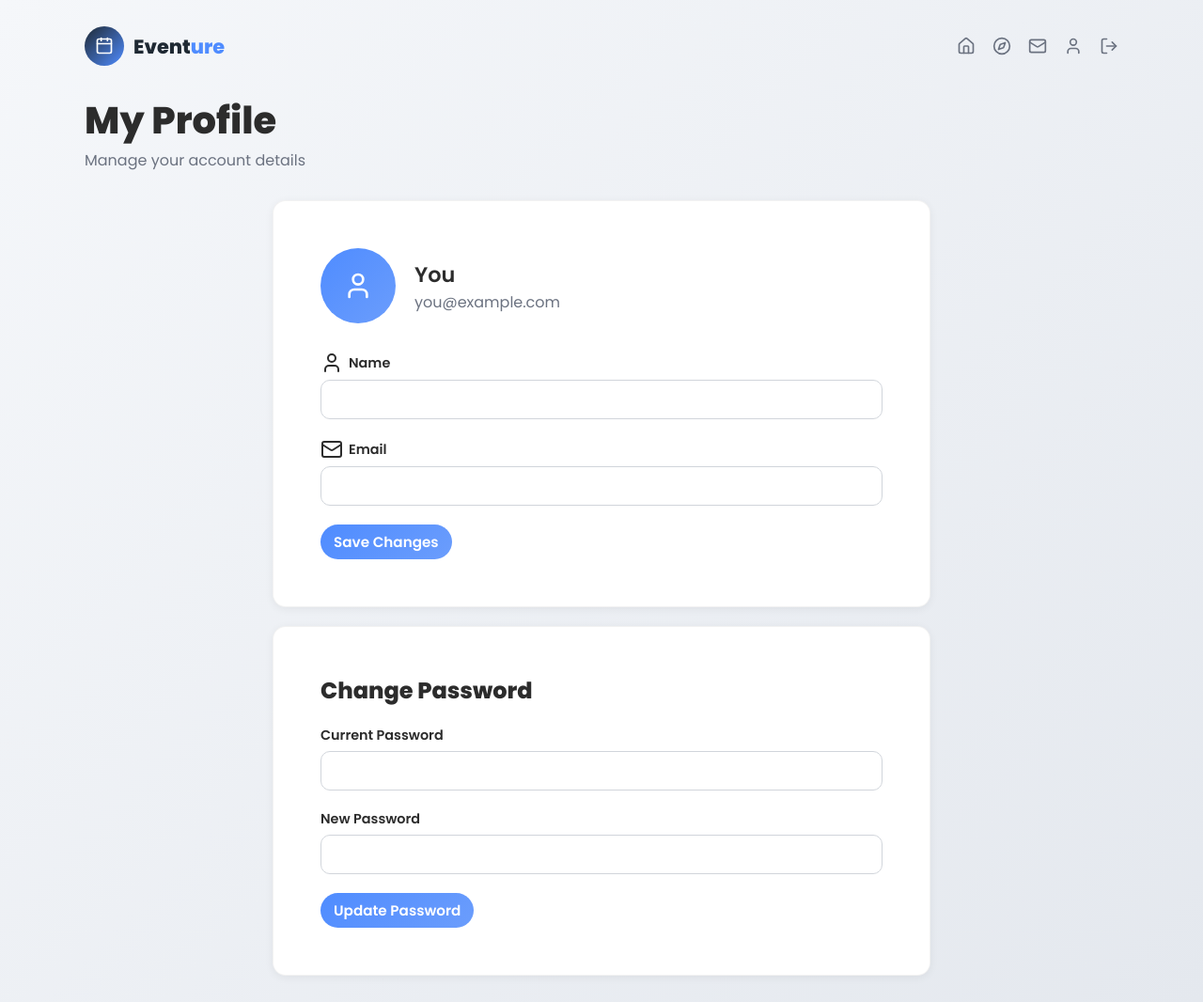
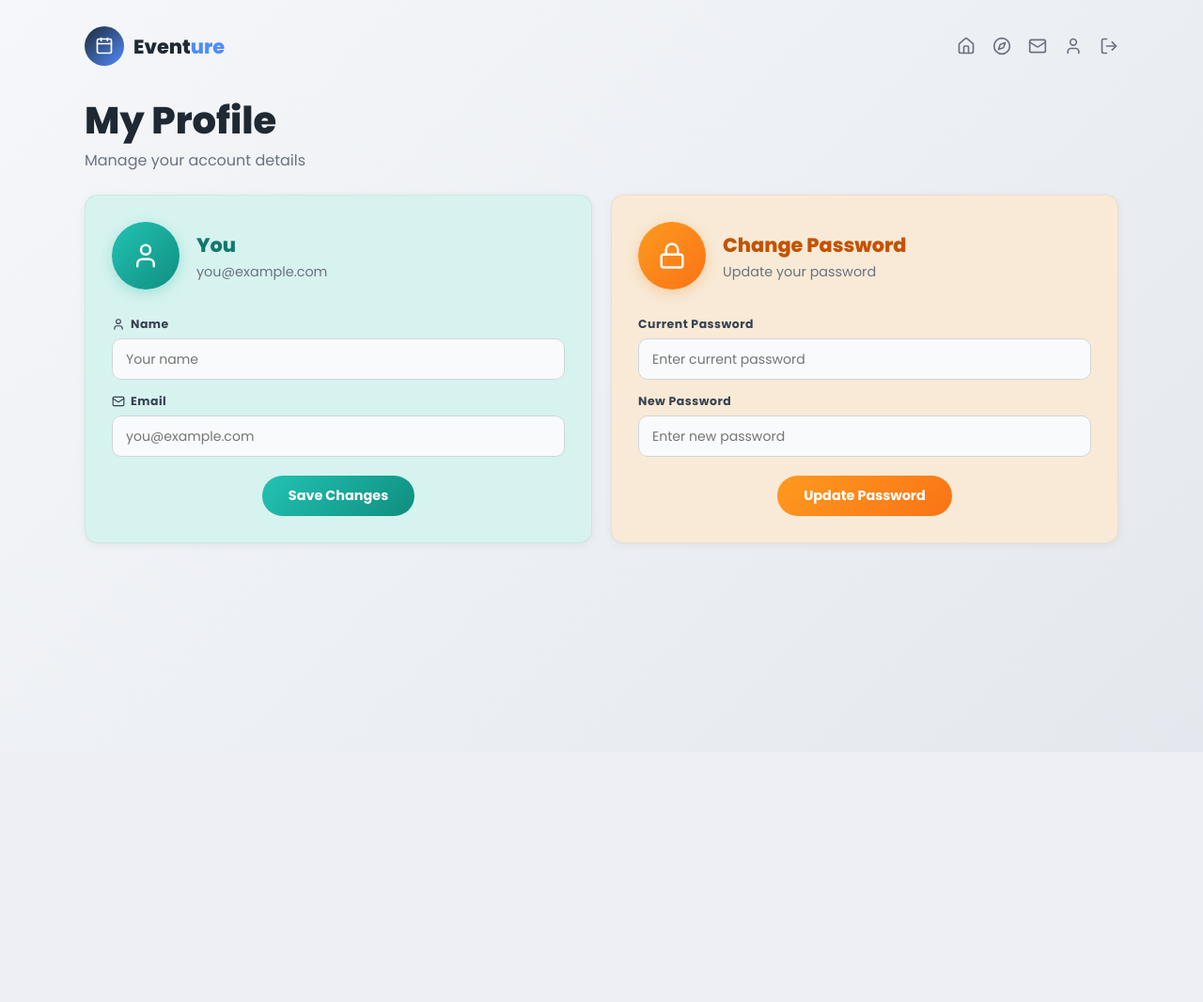
Before and after one commit to Gg1803/CITS3403-Group-project, a Flask app: page /profile in a window 1280 px wide. Shown: the whole page at 94% size. After the commit the page ends 581 px from the top, so only its background shows below. Run offline with Flask 3, Linux system fonts and the light colour scheme.

Commit message:
update ui

```diff
--- a/static/css/discover.css
+++ b/static/css/discover.css
@@ -86,6 +86,9 @@ body {
   border-radius: 14px;
   background: white;
   box-shadow: 0 2px 10px rgba(0,0,0,0.06);
+  display: flex;
+  flex-direction: column;
+  height: 100%;
 }
 
 .card-header {
@@ -130,6 +133,7 @@ body {
   padding: 14px;
   color: #6b7280;
   font-size: 0.9rem;
+  flex-grow: 1;
 }
 
 .card-content p {
--- a/static/css/profile.css
+++ b/static/css/profile.css
@@ -1,6 +1,6 @@
 body {
   padding: 28px;
-  color: #2c2c2c;
+  color: #1f2933;
 }
 
 .container {
@@ -8,51 +8,97 @@ body {
   margin: auto;
 }
 
-.profile-card {
-  padding: 50px;
-  max-width: 700px;
-  margin: 30px auto 0;
+/* Card colours */
+.profile-card.profile-card-info {
+  background: #d6f3ef;
 }
 
-/* Top section */
+.profile-card.profile-card-password {
+  background: #f8ead6;
+}
+
+/* Profile card */
+.cards-row {
+  display: grid;
+  grid-template-columns: 1fr 1fr;
+  gap: 20px;
+  align-items: stretch;
+}
+
+.profile-card {
+  padding: 28px;
+  margin: 0;
+  display: flex;
+  flex-direction: column;
+}
+
+/* Push button to bottom of card */
+.profile-card .profile-btn {
+  margin-top: auto;
+  align-self: center;
+}
+
+/* Avatar row */
 .profile-top {
   display: flex;
   align-items: center;
-  gap: 20px;
-  margin-bottom: 30px;
+  gap: 18px;
+  margin-bottom: 28px;
 }
 
 .profile-avatar {
-  width: 80px;
-  height: 80px;
+  width: 72px;
+  height: 72px;
   border-radius: 50%;
-  background: linear-gradient(135deg, #4f8cff, #6b9dfc);
+  background: linear-gradient(135deg, #22c3b4, #0f8e7e);
   display: flex;
   align-items: center;
   justify-content: center;
   color: white;
+  flex-shrink: 0;
+  box-shadow: 0 4px 14px rgba(14, 168, 154, 0.25);
 }
 
 .profile-avatar svg {
-  width: 32px;
-  height: 32px;
+  width: 30px;
+  height: 30px;
+  stroke: white;
 }
 
 .profile-top h2 {
-  font-size: 1.4rem;
-  font-weight: 600;
+  font-size: 1.3rem;
+  font-weight: 800;
+  color: #1f2933;
+  margin: 0 0 3px;
 }
 
 .profile-top p {
   color: #6b7280;
+  font-size: 0.9rem;
+  margin: 0;
 }
 
-/* Inputs */
+/* Orange avatar for password card */
+.profile-avatar-password {
+  background: linear-gradient(135deg, #ff9a1f, #f97316);
+  box-shadow: 0 4px 14px rgba(249, 115, 22, 0.25);
+}
+
+/* Section heading inside card */
+.card-section-title {
+  font-size: 1.3rem;
+  font-weight: 800;
+  color: #1f2933;
+  margin-bottom: 28px;
+}
+
+/* Input fields (uniform with event_details / dashboard) */
 .profile-fields {
   display: flex;
   flex-direction: column;
-  gap: 20px;
+  gap: 14px;
   margin-bottom: 20px;
+  flex-grow: 1;
 }
 
 .input-group {
@@ -65,19 +111,71 @@ body {
   display: flex;
   align-items: center;
   gap: 6px;
-  font-weight: 600;
-  font-size: 0.9rem;
+  font-size: 0.78rem;
+  font-weight: 700;
+  color: #374151;
+  letter-spacing: 0.04em;
+}
+
+.input-group label svg {
+  width: 14px;
+  height: 14px;
+  flex-shrink: 0;
 }
 
 .input-group input {
-  padding: 10px;
+  height: 44px;
+  padding: 0 14px;
   border-radius: 10px;
   border: 1px solid #d1d5db;
+  background: #f9fafb;
   font-family: "Poppins", sans-serif;
+  font-size: 0.88rem;
+  color: #1f2933;
+  outline: none;
+  box-sizing: border-box;
+  transition: border-color 0.2s, box-shadow 0.2s, background 0.2s;
+  width: 100%;
 }
 
 .input-group input:focus {
-  outline: none;
   border-color: #4f8cff;
-  box-shadow: 0 0 0 3px rgba(79, 140, 255, 0.15);
+  box-shadow: 0 0 0 3px rgba(79, 140, 255, 0.12);
+  background: #fff;
 }
+
+/* Buttons: pill, gradient, one per card colour */
+.profile-btn {
+  display: inline-flex;
+  align-items: center;
+  justify-content: center;
+  padding: 11px 28px;
+  border-radius: 999px;
+  border: none;
+  font-family: "Poppins", sans-serif;
+  font-size: 0.9rem;
+  font-weight: 700;
+  color: #fff;
+  cursor: pointer;
+  transition: transform 0.2s, box-shadow 0.2s;
+}
+
+.profile-btn:hover {
+  transform: translateY(-1px);
+}
+
+/* Save Changes: green matching the profile card */
+.profile-btn-save {
+  background: linear-gradient(135deg, #22c3b4, #0f8e7e);
+}
+.profile-btn-save:hover {
+  box-shadow: 0 6px 14px rgba(14, 168, 154, 0.28);
+}
+
+/* Update Password: orange matching the password card */
+.profile-btn-password {
+  background: linear-gradient(135deg, #ff9a1f, #f97316);
+}
+.profile-btn-password:hover {
+  box-shadow: 0 6px 14px rgba(249, 115, 22, 0.28);
+}
--- a/templates/profile.html
+++ b/templates/profile.html
@@ -2,24 +2,22 @@
 <html lang="en">
 <head>
   <meta charset="UTF-8">
-  <title>Profile & Settings</title>
+  <title>Profile &amp; Settings</title>
+
+  <link href="https://fonts.googleapis.com/css2?family=Poppins:wght@400;600;700;800&display=swap" rel="stylesheet">
+  <script src="https://unpkg.com/lucide@latest"></script>
+
   <link rel="stylesheet" href="{{ url_for('static', filename='css/global.css') }}">
   <link rel="stylesheet" href="{{ url_for('static', filename='css/dashboard.css') }}">
   <link rel="stylesheet" href="{{ url_for('static', filename='css/profile.css') }}">
-
-  <!-- Poppins Font -->
-  <link href="https://fonts.googleapis.com/css2?family=Poppins:wght@400;600;800&display=swap" rel="stylesheet">
-
-  <!-- Lucide Icons -->
-  <script src="https://unpkg.com/lucide@latest"></script>
 </head>
 <body>
 
 <div class="container">
 
-    <!-- TOPBAR (same as dashboard) -->
+  <!-- TOPBAR -->
   <div class="topbar">
-      <div class="logo-group">
+    <div class="logo-group" onclick="goTo('/dashboard')">
       <div class="logo-icon"><i data-lucide="calendar"></i></div>
       <div class="logo-text">Event<span>ure</span></div>
     </div>
@@ -32,7 +30,7 @@
     </div>
   </div>
 
-    <!-- HEADER (same style as dashboard) -->
+  <!-- HEADER -->
   <div class="header">
     <div>
       <h1>My Profile</h1>
@@ -40,64 +38,70 @@
     </div>
   </div>
 
+  <!-- CARDS ROW -->
+  <div class="cards-row">
+
   <!-- PROFILE CARD -->
-    <div class="card profile-card">
+  <div class="card profile-card profile-card-info">
 
-      <!-- Avatar -->
     <div class="profile-top">
       <div class="profile-avatar">
         <i data-lucide="user"></i>
       </div>
       <div>
-          <h2 id="displayName">You</h2>
+        <h2 id="displayName" style="color:#12796c;">You</h2>
         <p id="displayEmail">you@example.com</p>
       </div>
     </div>
 
-      <!-- DETAILS -->
     <div class="profile-fields">
       <div class="input-group">
         <label><i data-lucide="user"></i> Name</label>
-          <input type="text" id="nameInput">
+        <input type="text" id="nameInput" placeholder="Your name" />
       </div>
-
       <div class="input-group">
         <label><i data-lucide="mail"></i> Email</label>
-          <input type="email" id="emailInput">
+        <input type="email" id="emailInput" placeholder="you@example.com" />
       </div>
     </div>
 
-      <button class="create-btn" onclick="saveProfile()">Save Changes</button>
+    <button class="profile-btn profile-btn-save" onclick="saveProfile()">Save Changes</button>
 
   </div>
 
   <!-- PASSWORD CARD -->
-    <div class="card profile-card" style="margin-top:20px;">
+  <div class="card profile-card profile-card-password">
 
-      <h2 style="margin-bottom: 20px;">Change Password</h2>
+    <div class="profile-top">
+      <div class="profile-avatar profile-avatar-password">
+        <i data-lucide="lock"></i>
+      </div>
+      <div>
+        <div class="card-section-title" style="color:#c45200; margin-bottom:3px;">Change Password</div>
+        <p style="color:#6b7280; font-size:0.9rem; margin:0;">Update your password</p>
+      </div>
+    </div>
 
     <div class="profile-fields">
       <div class="input-group">
         <label>Current Password</label>
-          <input type="password" id="currentPassword">
+        <input type="password" id="currentPassword" placeholder="Enter current password" />
       </div>
-
       <div class="input-group">
         <label>New Password</label>
-          <input type="password" id="newPassword">
+        <input type="password" id="newPassword" placeholder="Enter new password" />
       </div>
     </div>
 
-      <button class="create-btn" onclick="changePassword()">Update Password</button>
+    <button class="profile-btn profile-btn-password" onclick="changePassword()">Update Password</button>
 
   </div>
+
+  </div><!-- /cards-row -->
 
 </div>
 
 <script src="{{ url_for('static', filename='js/profile.js') }}"></script>
-  <script>
-    lucide.createIcons();
-  </script>
-
+<script>lucide.createIcons();</script>
 </body>
 </html>
```
Also changed, not shown: static/css/login_signup.css (+75 -38 lines), static/js/login_signup.js (+32 -44 lines), templates/login_signup.html (+22 -27 lines). Lines whose indentation alone changed are shown as unchanged.
